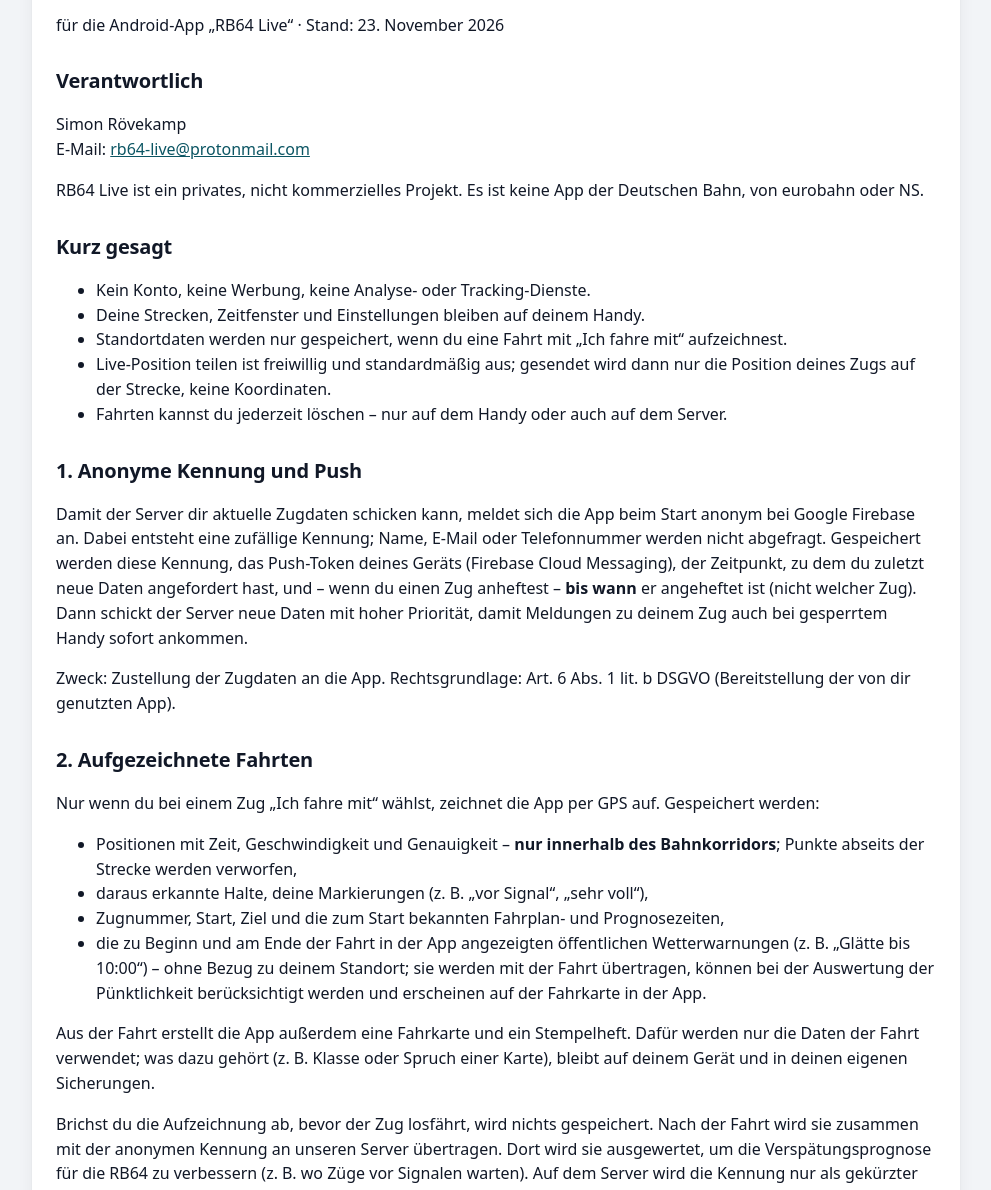
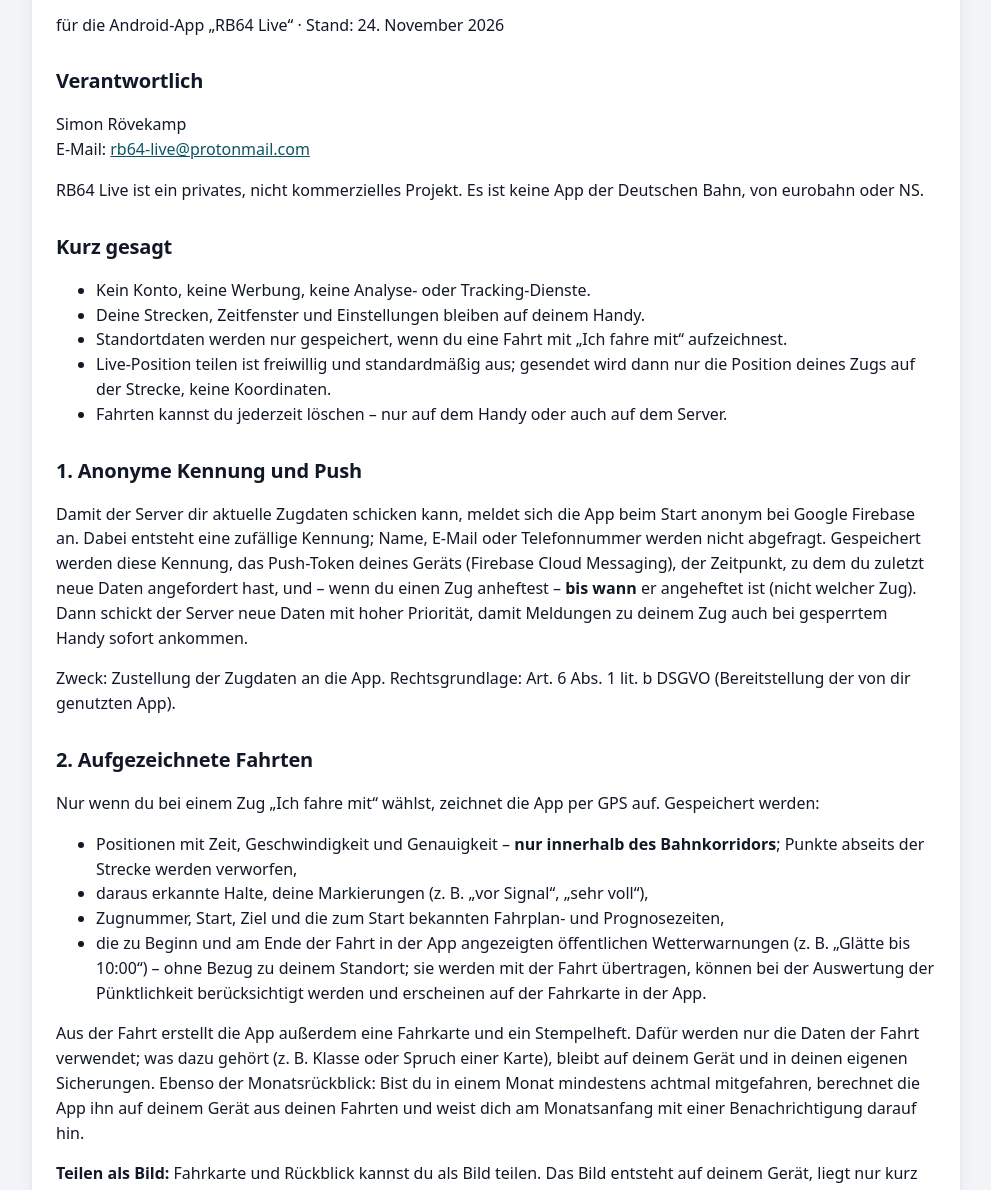
Before and after one commit to SimonRoev/rb64-live, a plain HTML site: page docs/datenschutz.html in a window 1280 px wide. Shown: the part 169-1359 px from the top of the page, without its empty margins (144-1135 px from the left). Drawn offline with Linux system fonts and the light colour scheme.

Commit message:
Datenschutz: Monatsrueckblick und Teilen als Bild

```diff
--- a/docs/datenschutz.html
+++ b/docs/datenschutz.html
@@ -24,7 +24,7 @@
 <main class="wrap">
   <article class="doc">
     <h1>Datenschutzerklärung</h1>
-    <p>für die Android-App „RB64 Live“ · Stand: 23. November 2026</p>
+    <p>für die Android-App „RB64 Live“ · Stand: 24. November 2026</p>
 
     <h2>Verantwortlich</h2>
     <p>Simon Rövekamp<br>
@@ -60,7 +60,14 @@
         berücksichtigt werden und erscheinen auf der Fahrkarte in der App.</li>
     </ul>
     <p>Aus der Fahrt erstellt die App außerdem eine Fahrkarte und ein Stempelheft. Dafür werden nur die Daten der Fahrt verwendet;
-      was dazu gehört (z. B. Klasse oder Spruch einer Karte), bleibt auf deinem Gerät und in deinen eigenen Sicherungen.</p>
+      was dazu gehört (z. B. Klasse oder Spruch einer Karte), bleibt auf deinem Gerät und in deinen eigenen Sicherungen.
+      Ebenso der Monatsrückblick: Bist du in einem Monat mindestens achtmal mitgefahren, berechnet die App ihn auf deinem Gerät
+      aus deinen Fahrten und weist dich am Monatsanfang mit einer Benachrichtigung darauf hin.</p>
+    <p><strong>Teilen als Bild:</strong> Fahrkarte und Rückblick kannst du als Bild teilen. Das Bild entsteht auf deinem Gerät,
+      liegt nur kurz im Zwischenspeicher der App und geht über das Android-Teilen-Menü an die App, die du auswählst – nicht an
+      unseren Server. Vorher siehst du eine Vorschau. Uhrzeiten, Datum, Zugnummer und Platz sind nur auf dem Bild, wenn du
+      „Details zeigen“ einschaltest; einen Standort enthält es nie. Was die gewählte App mit dem Bild macht, richtet sich nach deren
+      Datenschutzbestimmungen.</p>
     <p>Brichst du die Aufzeichnung ab, bevor der Zug losfährt, wird nichts gespeichert. Nach der Fahrt wird sie zusammen mit
       der anonymen Kennung an unseren Server übertragen. Dort wird sie ausgewertet, um die Verspätungsprognose für die RB64 zu
       verbessern (z. B. wo Züge vor Signalen warten). Auf dem Server wird die Kennung nur als gekürzter Hashwert gespeichert.</p>
@@ -125,7 +132,7 @@
 
     <h2>8. Berechtigungen der App</h2>
     <ul>
-      <li><strong>Benachrichtigungen:</strong> für Meldungen zu deinen Zügen.</li>
+      <li><strong>Benachrichtigungen:</strong> für Meldungen zu deinen Zügen und den Hinweis auf deinen Monatsrückblick.</li>
       <li><strong>Genauer Standort:</strong> nur während einer Fahrtaufzeichnung.</li>
       <li><strong>Standort im Hintergrund:</strong> nur für den Mitfahr-Vorschlag am Bahnhof (optional).</li>
       <li><strong>Im Hintergrund ausführen</strong> (Ausnahme von der Akku-Optimierung, optional): damit Zugdaten auch bei
```
